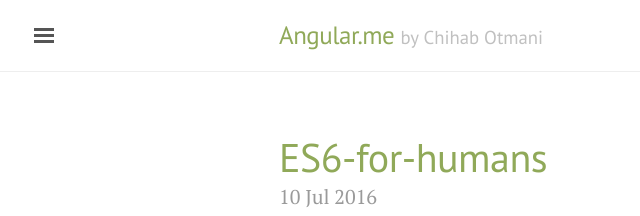
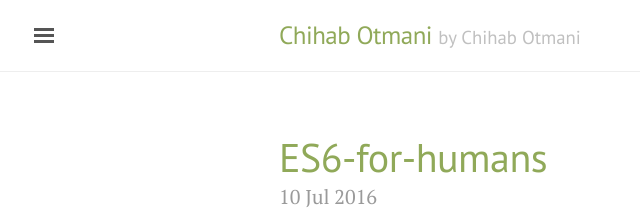
Before and after one commit to chihab/chihab.github.io, a Jekyll site: the page built from index.html, in a window 1280 px wide and 900 px high. Shown: the top 216 px of the window, without its empty margins (1-641 px from the left). Built offline with Jekyll 4.4.1, drawn with Linux system fonts in a browser that asks for light colours; the list of posts is cut into pages by our own code.

Commit message:
Revert to chihab.github.io

```diff
--- a/_config.yml
+++ b/_config.yml
@@ -4,11 +4,11 @@
 permalink:           pretty
 
 # Setup
-title:               'Angular.me'
+title:               'Chihab Otmani'
 tagline:             ''
-description:         'Another Blog to leverage your Angular Skills.'
-url:                 http://angular.me
-baseurl:             'http://angular.me'
+description:         'A object oriented mind now thinking functional.'
+url:                 http://chihab.github.io
+baseurl:             'http://chihab.github.io'
 paginate:            5
 
 # About/contact
```
